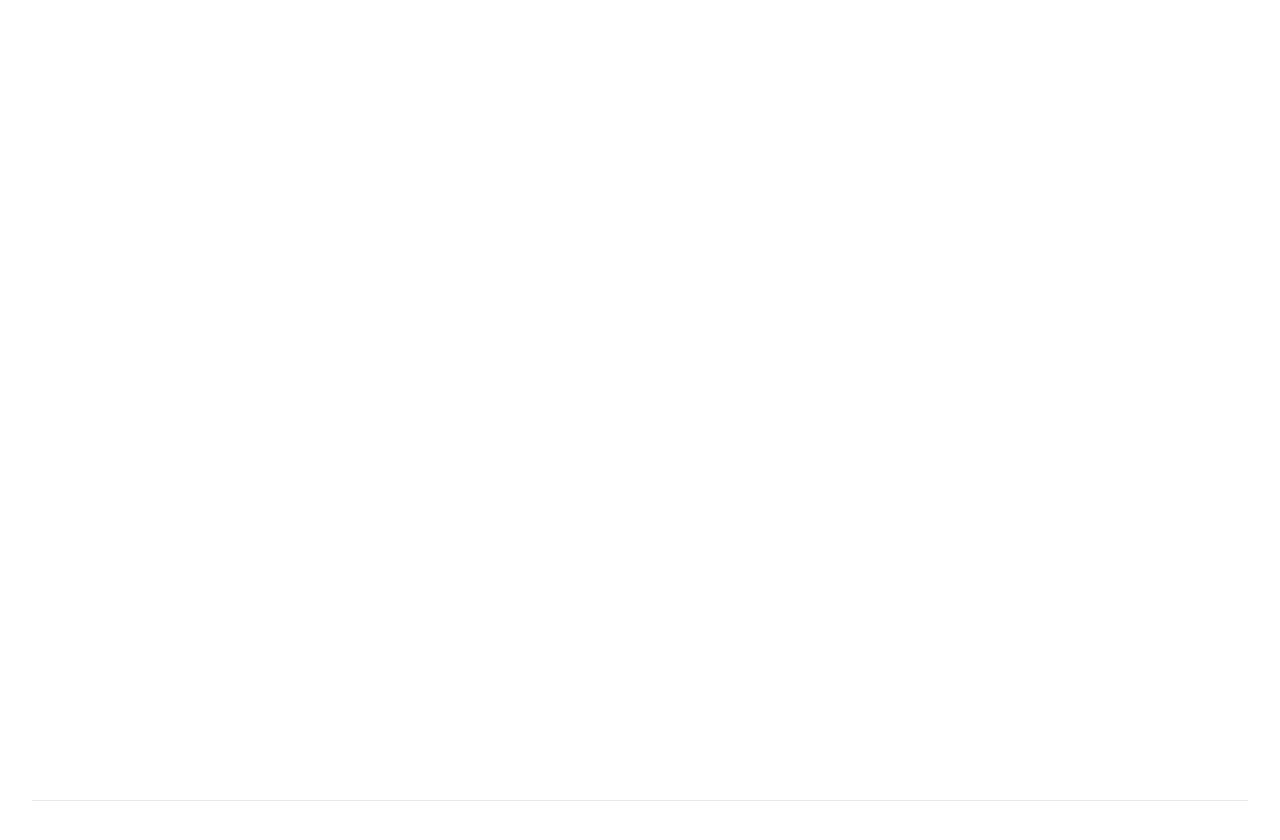
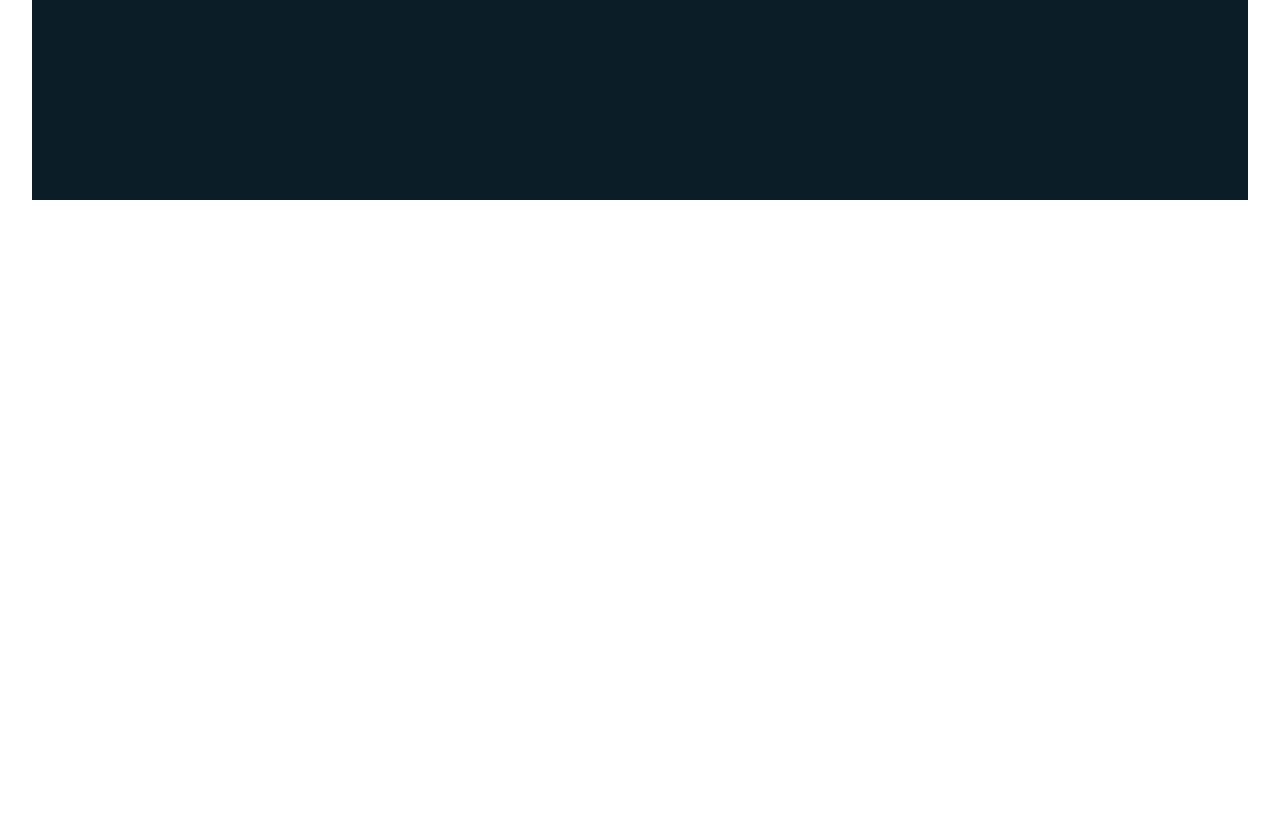
Before and after one commit to codysmith287/Strength, a Next.js app in the folder client/: page / in a window 1280 px wide. Shown: the top 840 px of the page. After the commit the page ends 800 px from the top, so only its background shows below. Built offline with nearby package versions, Linux system fonts and the light colour scheme.

Commit message:
style(Home.module.css): remove some boilerplate styling

```diff
--- a/client/styles/Home.module.css
+++ b/client/styles/Home.module.css
@@ -3,8 +3,6 @@
 }
 
 .main {
-  min-height: 100vh;
-  padding: 4rem 0;
   flex: 1;
   display: flex;
   flex-direction: column;
@@ -15,10 +13,10 @@
 .footer {
   display: flex;
   flex: 1;
-  padding: 2rem 0;
-  border-top: 1px solid #eaeaea;
+  padding: 100px 0;
   justify-content: center;
   align-items: center;
+  background: #0b1d26;
 }
 
 .footer a {
```
